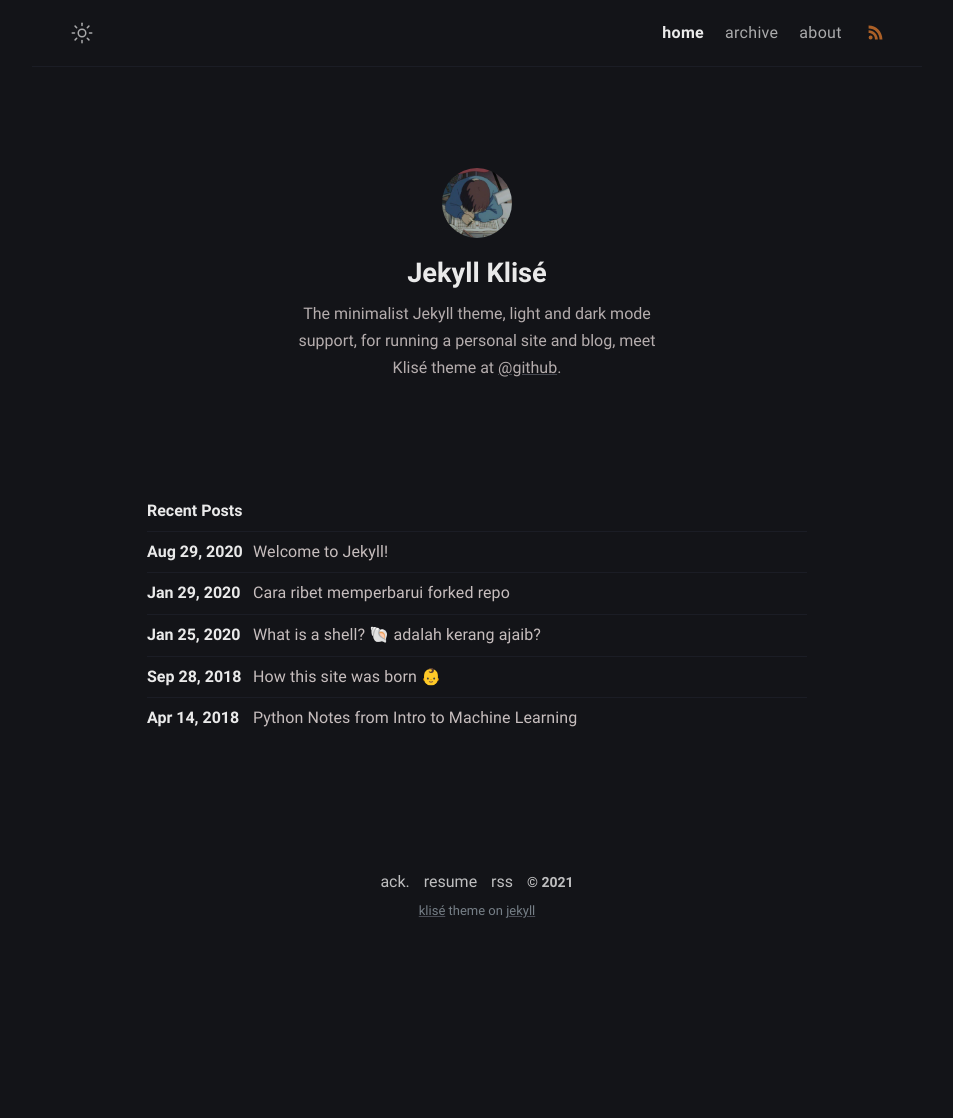
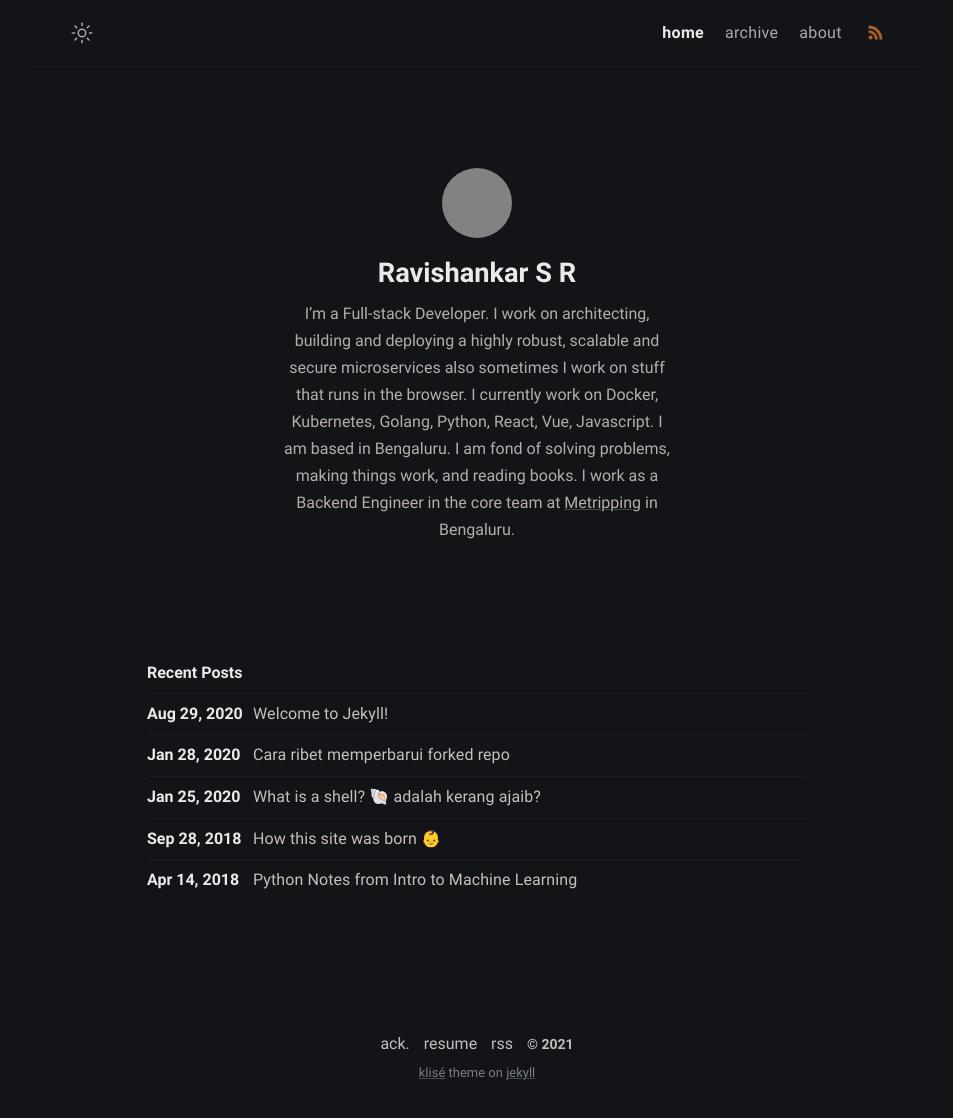
Before and after one commit to ravishankarsrrav/klise-ravishankar, a Jekyll site: the page built from index.md, in a window 1280 px wide. Shown: the whole page, without its empty margins (163-1116 px from the left). Built offline with Jekyll 4.4.1, drawn with Linux system fonts in a browser that asks for light colours; before the commit the page ends 956 px from its top, so only the background shows below that; grey boxes are pictures that could not be loaded.

Commit message:
updated config.yml with my personal settings

```diff
--- a/_config.yml
+++ b/_config.yml
@@ -1,29 +1,28 @@
 # Site settings
-title: Klise Theme # site title
+title: Ravishankar Portfolio # site title
 description: >- # site description
-  He's writing in Bahasa about web technology and experience as a journal
-  for documentation things that he learned, meet him <a href="https://github.com/piharpi" target="_blank" rel="noopener">@github</a>.
+  Ravishankar S R | Full Stack Developer specializing in Kubernetes, Docker, Golang, Python, React, Vue.
 lang: en-US # default lang
-timezone: Asia/Jakarta # set your timezone
-image: assets/img/ogp.png # This image used for Open Graph more info https://ogp.me/
-repo: https://github.com/piharpi/jekyll-klise # site repo [optional]
+timezone: Asia/Kolkata # set your timezone
+image: assets/img/rav.jpeg # This image used for Open Graph more info https://ogp.me/
+repo: https://github.com/ravishankarsrrav/klise-ravishankar # site repo [optional]
 mode: dark # default theme "dark" | "light"
 
 # Profile settings
 author:
-  name: Jekyll Klisé # author name
+  name: Ravishankar S R # author name
   bio: >- # tell to the world
-    The minimalist Jekyll theme, light and dark mode support, for running a personal site and blog,
-    meet Klisé theme at <a href="https://github.com/piharpi/jekyll-klise" target="_blank" rel="noopener">@github</a>.
-  username: username # general username
-  github: github_username # github username
-  twitter: twitter_username # twitter username
-  facebook: facebook_username # facebook username
-  email: your-email@email.com # email adress
-  avatar: /assets/img/avatar.jpg # change with your own avatar
+    I’m a Full-stack Developer. I work on architecting, building and deploying a highly robust, scalable and secure microservices
+    also sometimes I work on stuff that runs in the browser. I currently work on Docker, Kubernetes, Golang, Python, React, Vue, Javascript.
+    I am based in Bengaluru. I am fond of solving problems, making things work, and reading books.
+    I work as a Backend Engineer in the core team at  <a class="about-me-link" href="https://www.metripping.com"  target="_blank">Metripping</a> in Bengaluru.
+  github: ravishankarsrrav # github username
+  twitter: ravishankar_rav # twitter username
+  email: ravishankarsr.rav@gmail.com # email adress
+  avatar: /assets/img/rav.jpeg # change with your own avatar
 
 # URL settings
-url: "https://klise.now.sh" #
+url: "https://ravishankarsr.rav" #
 baseurl:
 permalink: /:title/
 google_analytics: # leave it blank if not wish
```
